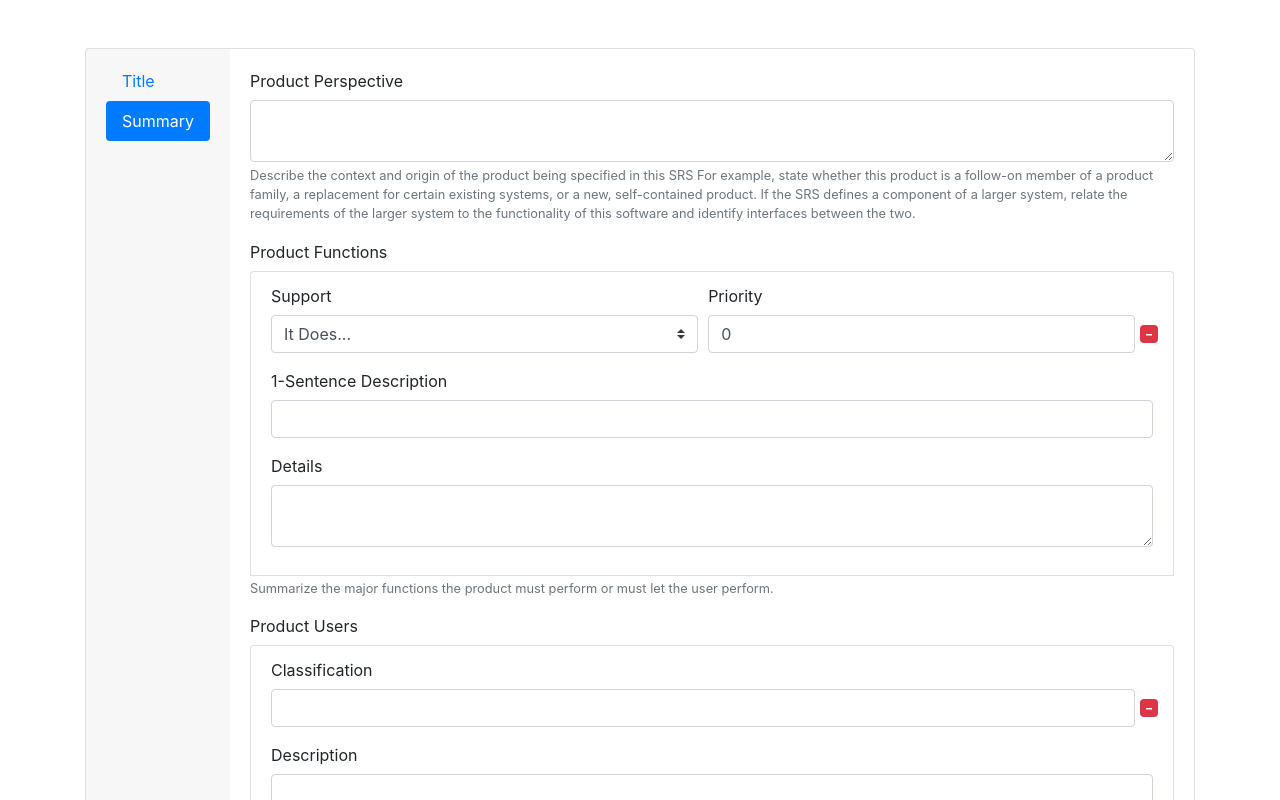
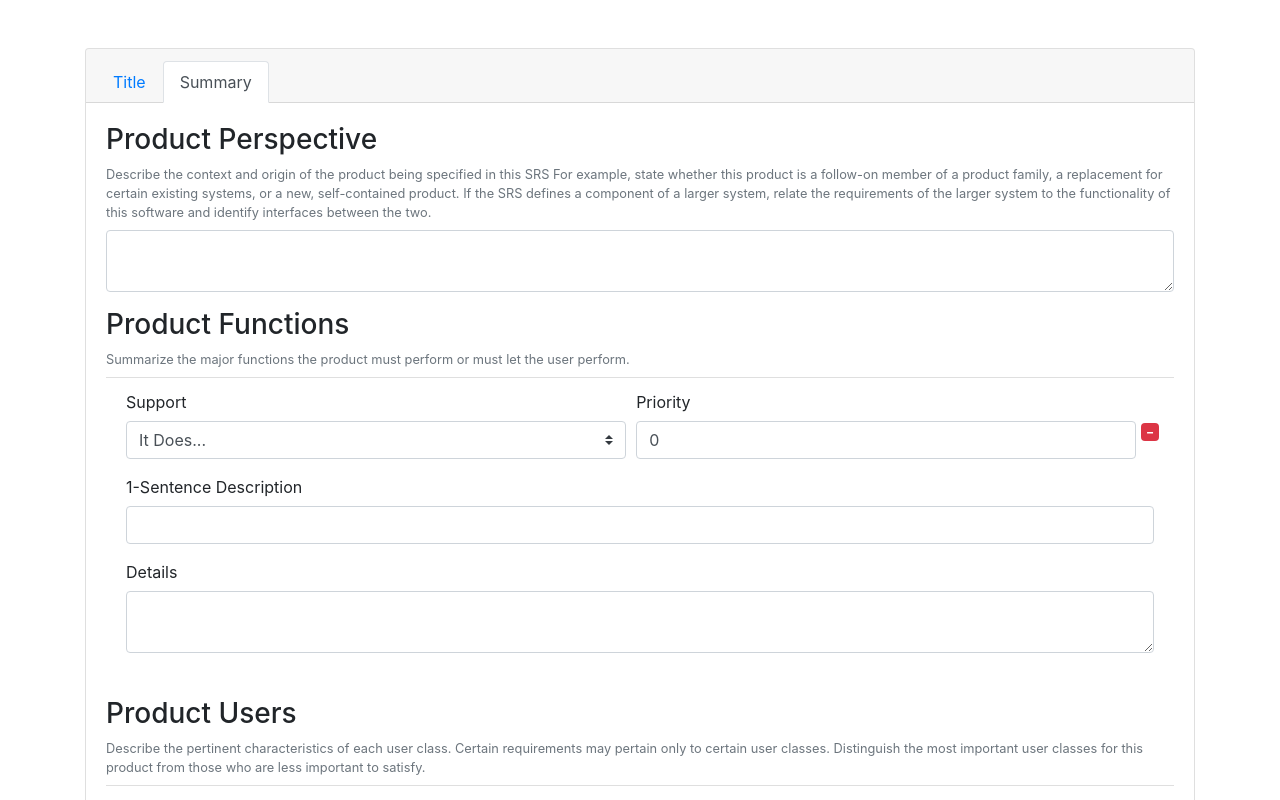
Before and after one commit to SamuelDavis/srs-builder, a Vue app: page / in a window 1280 px wide. Both pictures are taken after a click on the tab "Summary". Shown: the top 800 px of the page. Built offline with nearby package versions, Linux system fonts and the light colour scheme.

Commit message:
restyling; DRYing HTML

```diff
--- a/src/App.vue
+++ b/src/App.vue
@@ -1,7 +1,7 @@
 <template>
   <b-container id="app" class="mt-5">
     <b-card no-body>
-      <b-tabs card vertical pills>
+      <b-tabs card>
         <b-tab title="Title">
           <srs-title/>
         </b-tab>
--- a/src/components/SrsSummary.vue
+++ b/src/components/SrsSummary.vue
@@ -1,9 +1,10 @@
 <template>
   <b-form>
-    <b-form-group label="Product Perspective" description="Describe the context and origin of the product being specified in this SRS For example, state whether this product is a follow-on member of a product family, a replacement for certain existing systems, or a new, self-contained product. If the SRS defines a component of a larger system, relate the requirements of the larger system to the functionality of this software and identify interfaces between the two.">
+    <srs-input-group label="Product Perspective" description="Describe the context and origin of the product being specified in this SRS For example, state whether this product is a follow-on member of a product family, a replacement for certain existing systems, or a new, self-contained product. If the SRS defines a component of a larger system, relate the requirements of the larger system to the functionality of this software and identify interfaces between the two.">
       <b-textarea v-model="data.perspective"></b-textarea>
-    </b-form-group>
-    <b-form-group label="Product Functions" description="Summarize the major functions the product must perform or must let the user perform.">
+    </srs-input-group>
+    <srs-input-group label="Product Functions" description="Summarize the major functions the product must perform or must let the user perform.">
+      <b-list-group flush>
         <b-list-group-item v-for="({priority}, i) in data.functions" :key="i" :style="`background-color: rgba(255, 25, 25, ${priority / summaryMaxPriority});`">
           <b-form-row>
             <b-col>
@@ -16,9 +17,7 @@
                 <b-form-input type="number" v-model="data.functions[i].priority"></b-form-input>
               </b-form-group>
             </b-col>
-          <div class="srs-center">
-            <b-badge class="mt-3" href="#" variant="danger" @click="() => data.functions.splice(i, 1)">&minus;</b-badge>
-          </div>
+            <srs-remove-badge :click="() => data.functions.splice(i, 1)"/>
           </b-form-row>
           <b-form-group label="1-Sentence Description">
             <b-form-input v-model="data.functions[i].description"></b-form-input>
@@ -27,8 +26,10 @@
             <b-textarea v-model="data.functions[i].details"></b-textarea>
           </b-form-group>
         </b-list-group-item>
-    </b-form-group>
-    <b-form-group label="Product Users" description="Describe the pertinent characteristics of each user class. Certain requirements may pertain only to certain user classes. Distinguish the most important user classes for this product from those who are less important to satisfy.">
+      </b-list-group>
+    </srs-input-group>
+    <srs-input-group label="Product Users" description="Describe the pertinent characteristics of each user class. Certain requirements may pertain only to certain user classes. Distinguish the most important user classes for this product from those who are less important to satisfy.">
+      <b-list-group flush>
         <b-list-group-item v-for="({priority}, i) in data.users" :key="i" :style="`background-color: rgba(255, 25, 25, ${priority / (summaryMaxPriority || 1)});`">
           <b-form-row>
             <b-col>
@@ -36,15 +37,44 @@
                 <b-form-input v-model="data.users[i].classification"></b-form-input>
               </b-form-group>
             </b-col>
-          <div class="srs-center">
-            <b-badge class="mt-3" href="#" variant="danger" @click="() => data.users.splice(i, 1)">&minus;</b-badge>
-          </div>
+            <srs-remove-badge :click="() => data.users.splice(i, 1)"/>
           </b-form-row>
           <b-form-group label="Description">
             <b-textarea v-model="data.users[i].description"></b-textarea>
           </b-form-group>
         </b-list-group-item>
+      </b-list-group>
+    </srs-input-group>
+    <srs-input-group label="Design and Implementation Constraints" description="Describe any items or issues that will limit the options available to the developers. These might include: corporate or regulatory policies; hardware limitations (timing requirements, memory requirements); interfaces to other applications; specific technologies, tools, and databases to be used; parallel operations; language requirements; communications protocols; security considerations; design conventions or programming standards">
+      <b-form-group label="Design Constraints...">
+        <b-list-group flush>
+          <b-list-group-item v-for="(_, i) in data.constraints.design" :key="i">
+            <b-form-row>
+              <b-col>
+                <b-form-group class="mb-0">
+                  <b-textarea v-model="data.constraints.design[i]"></b-textarea>
                 </b-form-group>
+              </b-col>
+              <srs-remove-badge :click="() => data.constraints.design.splice(i, 1)"/>
+            </b-form-row>
+          </b-list-group-item>
+        </b-list-group>
+      </b-form-group>
+      <b-form-group label="Implementation Constraints...">
+        <b-list-group flush>
+          <b-list-group-item v-for="(_, i) in data.constraints.implementation" :key="i">
+            <b-form-row>
+              <b-col>
+                <b-form-group class="mb-0">
+                  <b-textarea v-model="data.constraints.implementation[i]"></b-textarea>
+                </b-form-group>
+              </b-col>
+              <srs-remove-badge :click="() => data.constraints.implementation.splice(i, 1)"/>
+            </b-form-row>
+          </b-list-group-item>
+        </b-list-group>
+      </b-form-group>
+    </srs-input-group>
   </b-form>
 </template>
 
@@ -64,7 +94,11 @@
         data: {
           perspective: '',
           functions: [],
-          users: []
+          users: [],
+          constraints: {
+            design: [],
+            implementation: []
+          }
         }
       }
     },
@@ -85,7 +119,9 @@
       'data.users': watchExpandingList('classification', {
         classification: '',
         description: ''
-      })
+      }),
+      'data.constraints.design': watchExpandingList(),
+      'data.constraints.implementation': watchExpandingList()
     }
   }
 </script>
--- a/src/components/SrsTitle.vue
+++ b/src/components/SrsTitle.vue
@@ -15,8 +15,8 @@
     <b-form-group label="Title" description="Provide the name of the product.">
       <b-form-input name="title" v-model="data.title"/>
     </b-form-group>
-    <b-form-group label="Product Owners" description="Provide the names and contact information for any persons who can speak authoritatively about the requirements of the product.">
-      <b-list-group>
+    <srs-input-group label="Product Owners" description="Provide the names and contact information for any persons who can speak authoritatively about the requirements of the product.">
+      <b-list-group flush>
         <b-list-group-item v-for="(_, i) in data.productOwners" :key="i">
           <b-form-row>
             <b-col>
@@ -28,13 +28,11 @@
             <b-col>
               <b-form-input v-model="data.productOwners[i].phone" type="tel" placeholder="Phone..." title="phone"/>
             </b-col>
-            <div class="srs-center">
-              <b-badge href="#" variant="danger" title="remove" @click="() => data.productOwners.splice(i, 1)">&minus;</b-badge>
-            </div>
+            <srs-remove-badge :click="() => data.productOwners.splice(i, 1)"/>
           </b-form-row>
         </b-list-group-item>
       </b-list-group>
-    </b-form-group>
+    </srs-input-group>
   </b-form>
 </template>
 
--- /dev/null
+++ b/src/components/global/SrsInputGroup.vue
@@ -0,0 +1,17 @@
+<template>
+  <b-form-group>
+    <h3 v-if="label" v-text="label"></h3>
+    <b-form-text class="mb-2" v-if="description" v-text="description"></b-form-text>
+    <slot></slot>
+  </b-form-group>
+</template>
+
+<script>
+  export default {
+    name: 'srs-input-group',
+    props: {
+      label: String,
+      description: String
+    }
+  }
+</script>
--- /dev/null
+++ b/src/components/global/SrsRemoveBadge.vue
@@ -0,0 +1,14 @@
+<template>
+  <div class="srs-center">
+    <b-badge href="#" variant="danger" @click="click">&minus;</b-badge>
+  </div>
+</template>
+
+<script>
+  export default {
+    name: 'srs-remove-badge',
+    props: {
+      click: Function
+    }
+  }
+</script>
--- a/src/main.js
+++ b/src/main.js
@@ -4,6 +4,7 @@ import Vue from 'vue'
 import './plugins/bootstrap-vue'
 import App from './App.vue'
 import store from './store'
+import './components/global'
 
 Vue.config.productionTip = false
 
--- a/src/util.js
+++ b/src/util.js
@@ -1,12 +1,18 @@
 export function watchExpandingList (idProp, prototype) {
+  const handler = (idProp && prototype)
+    ? (value) => {
+      if (value.length < 1 || value[value.length - 1][idProp]) {
+        value.push({ ...prototype })
+      }
+    }
+    : (value) => {
+      if (value.length < 1 || value[value.length - 1]) {
+        value.push(null)
+      }
+    }
   return {
     deep: true,
     immediate: true,
-    handler (value) {
-      const length = value.length
-      if (length < 1 || value[length - 1][idProp]) {
-        value.push({ ...prototype })
-      }
-    }
+    handler
   }
 }
```
Also changed, not shown: src/components/global/index.js (added, +7 -0 lines). Lines whose indentation alone changed are shown as unchanged.
